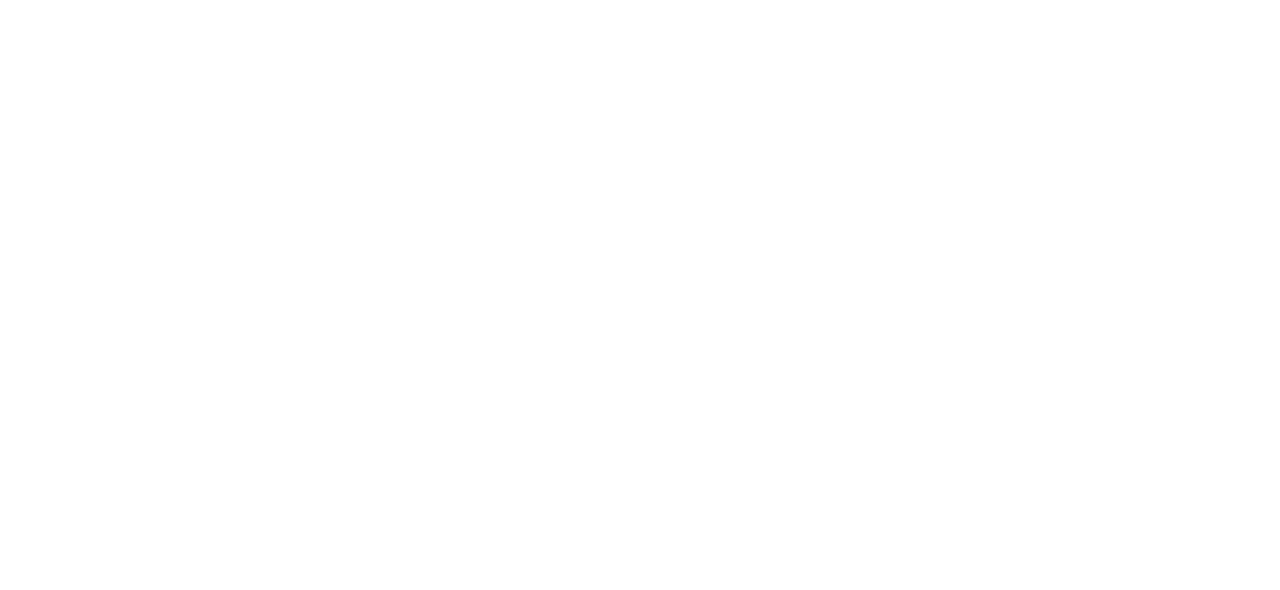
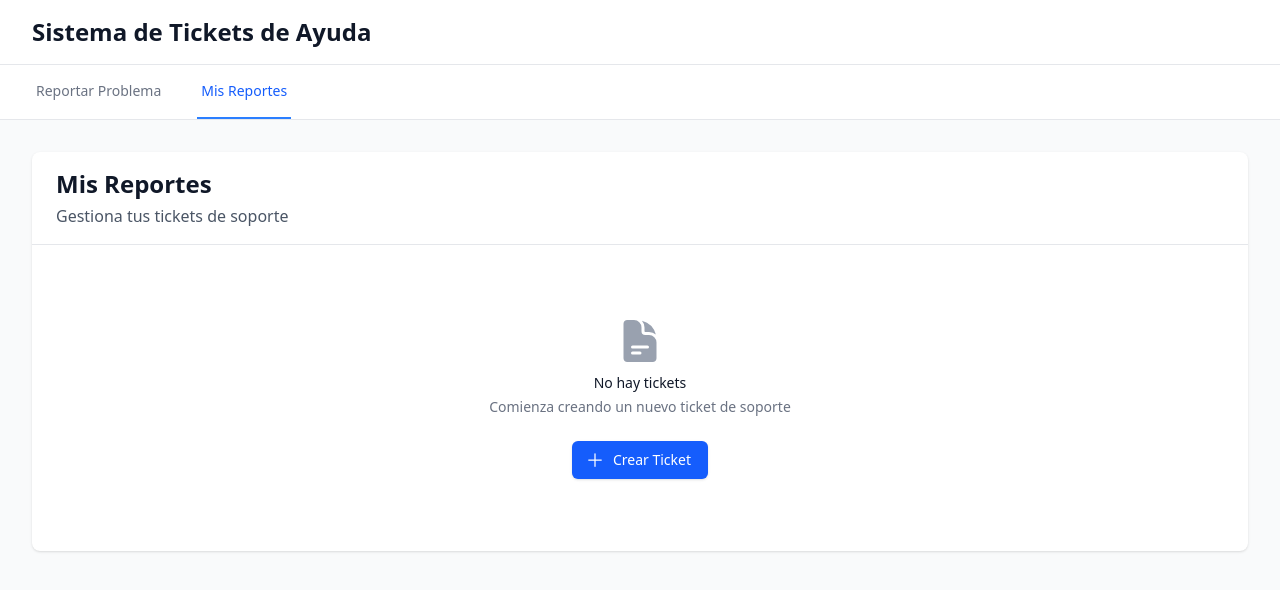
Before and after one commit to danielislas3/support-tickets, a React (Vite) app: page /my-reports in a window 1280 px wide. Before the commit this address had no page. Shown: the top 590 px of the page. Built offline with nearby package versions, Linux system fonts and the light colour scheme.

Commit message:
refactor: rename MyTickets route to MyReports and update route paths

```diff
--- a/src/app/App.tsx
+++ b/src/app/App.tsx
@@ -1,7 +1,7 @@
 import { BrowserRouter, Routes, Route } from 'react-router-dom'
 import Layout from './Layout'
 import ReportTicket from './routes/ReportTicket'
-import MyTickets from './routes/MyTickets'
+import MyReports from './routes/MyReports'
 import TicketDetail from './routes/TicketDetail'
 
 function App() {
@@ -10,7 +10,7 @@
       <Routes>
         <Route path="/" element={<Layout />}>
           <Route index element={<ReportTicket />} />
-          <Route path="mis-reportes" element={<MyTickets />} />
+          <Route path="my-reports" element={<MyReports />} />
           <Route path="ticket/:id" element={<TicketDetail />} />
         </Route>
       </Routes>
--- a/src/app/Layout.tsx
+++ b/src/app/Layout.tsx
@@ -26,7 +26,7 @@
             <NavLink to="/" end className={navLinkClass}>
               Reportar Problema
             </NavLink>
-            <NavLink to="/mis-reportes" className={navLinkClass}>
+            <NavLink to="/my-reports" className={navLinkClass}>
               Mis Reportes
             </NavLink>
           </div>
--- /dev/null
+++ b/src/app/routes/MyReports.tsx
@@ -0,0 +1,17 @@
+import { TicketsTable } from '@/features/tickets/components'
+
+function MyReports() {
+  return (
+    <div className="bg-white rounded-lg shadow overflow-hidden">
+      <div className="px-6 py-4 border-b border-gray-200">
+        <h2 className="text-2xl font-bold text-gray-900">Mis Reportes</h2>
+        <p className="text-gray-600 mt-1">Gestiona tus tickets de soporte</p>
+      </div>
+      <div className="p-6">
+        <TicketsTable />
+      </div>
+    </div>
+  )
+}
+
+export default MyReports
--- a/src/app/routes/MyTickets.tsx
+++ /dev/null
@@ -1,14 +0,0 @@
-function MyTickets() {
-  return (
-    <div className="bg-white rounded-lg shadow p-6">
-      <h2 className="text-2xl font-bold text-gray-900 mb-4">
-        Mis Reportes
-      </h2>
-      <p className="text-gray-600">
-        Lista de reportes enviados (próximamente)
-      </p>
-    </div>
-  )
-}
-
-export default MyTickets
--- a/src/features/tickets/components/TicketForm.tsx
+++ b/src/features/tickets/components/TicketForm.tsx
@@ -85,7 +85,7 @@
       // Success: reset form and redirect
       reset()
       setSelectedFileName(null)
-      navigate('/mis-reportes')
+      navigate('/my-reports')
     } catch (error) {
       console.error('Error creating ticket:', error)
     }
--- a/src/features/tickets/components/index.ts
+++ b/src/features/tickets/components/index.ts
@@ -1 +1,5 @@
 export { default as TicketForm } from './TicketForm'
+export { default as TicketsTable } from './TicketsTable'
+export { default as EmptyState } from './EmptyState'
+export { default as DeleteConfirmModal } from './DeleteConfirmModal'
+export { PriorityBadge, StatusBadge } from './TicketBadge'
```
